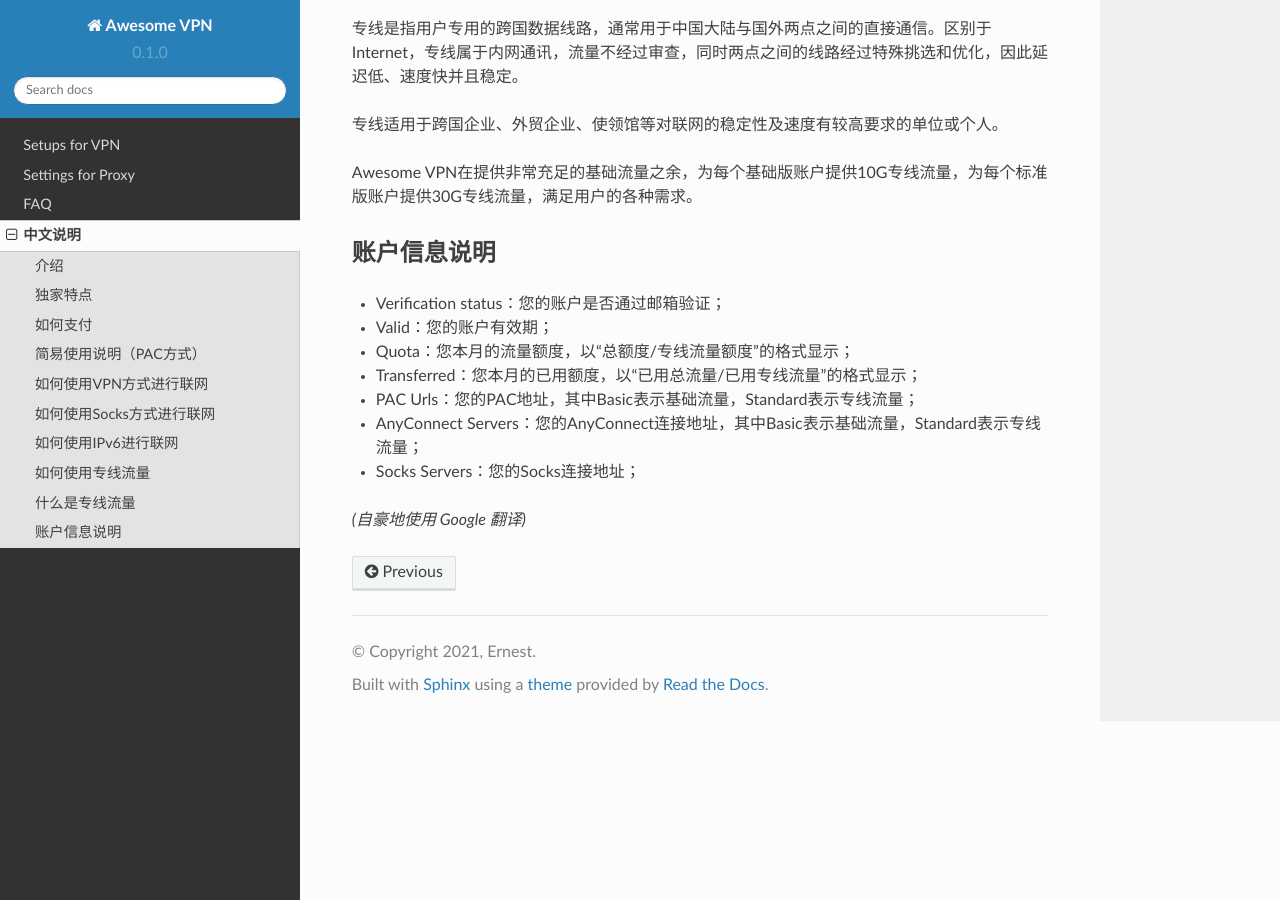
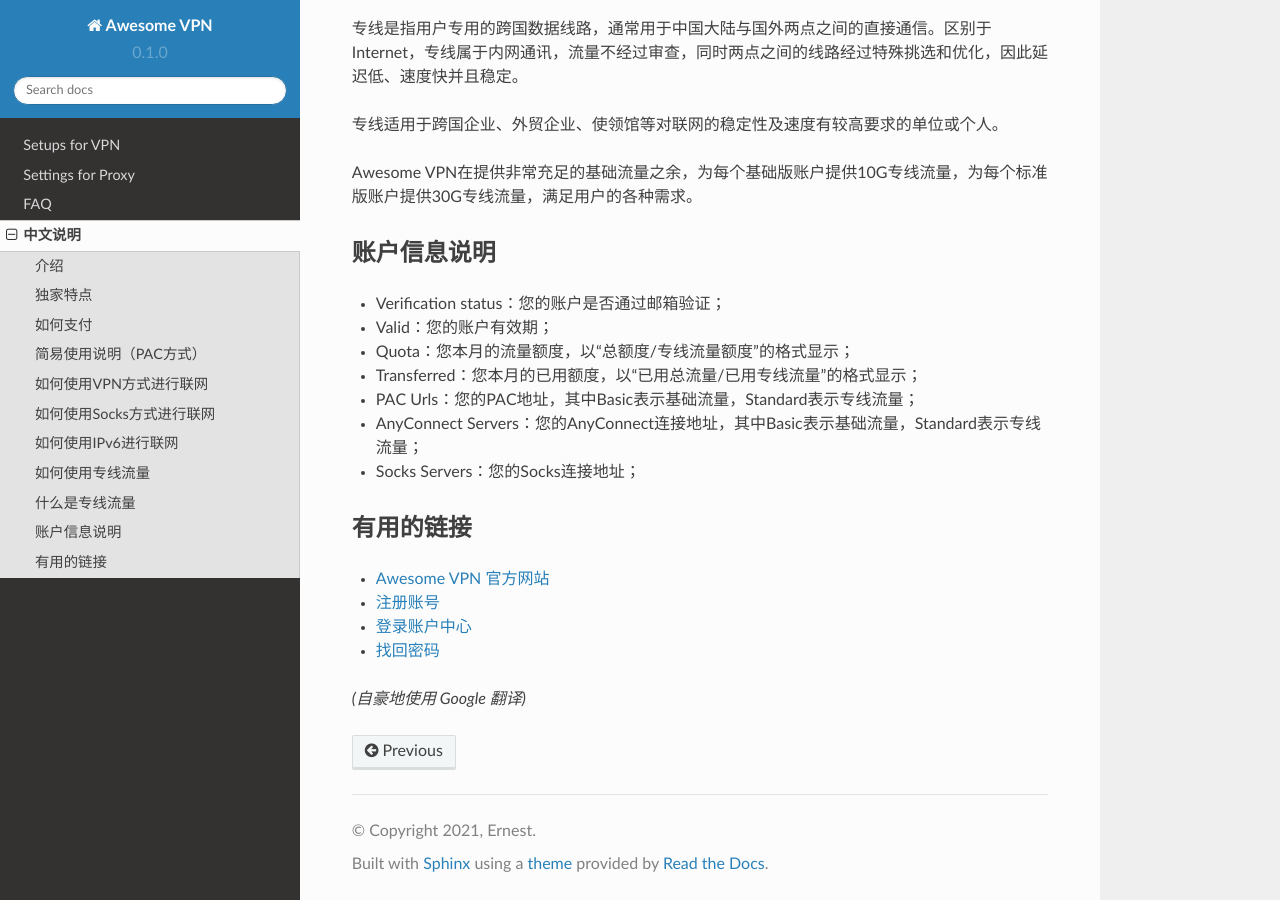
Before and after one commit to orezm/avc, a Sphinx documentation site: the page built from docs/source/zh.rst, in a window 1280 px wide and 900 px high, scrolled down 4388 px. Built offline with Sphinx 7.4.7 and the Read the Docs theme 2.0.0, drawn with Linux system fonts in a browser that asks for light colours.

Commit message:
Update zh.rst

```diff
--- a/docs/source/zh.rst
+++ b/docs/source/zh.rst
@@ -151,4 +151,13 @@
 * AnyConnect Servers：您的AnyConnect连接地址，其中Basic表示基础流量，Standard表示专线流量；
 * Socks Servers：您的Socks连接地址；
 
+有用的链接
+^^^^^^^^^^
+
+* `Awesome VPN 官方网站 <https://www.orezm.com>`_
+* `注册账号 <https://www.orezm.com/my/?action=1>`_
+* `登录账户中心 <https://www.orezm.com/my/>`_
+* `找回密码 <https://www.orezm.com/my/lost-password/>`_
+
+
 *(自豪地使用 Google 翻译)*
```
